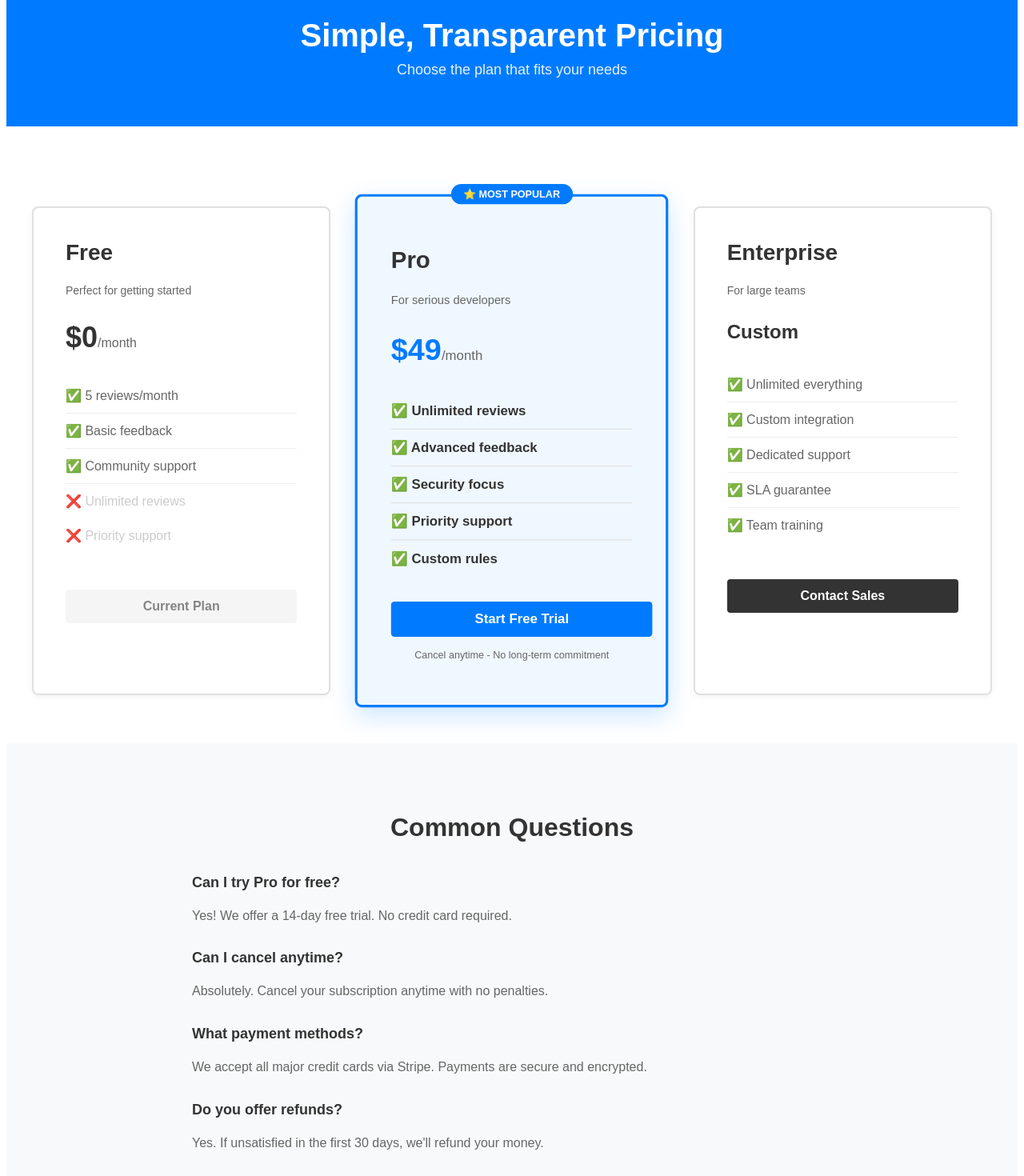
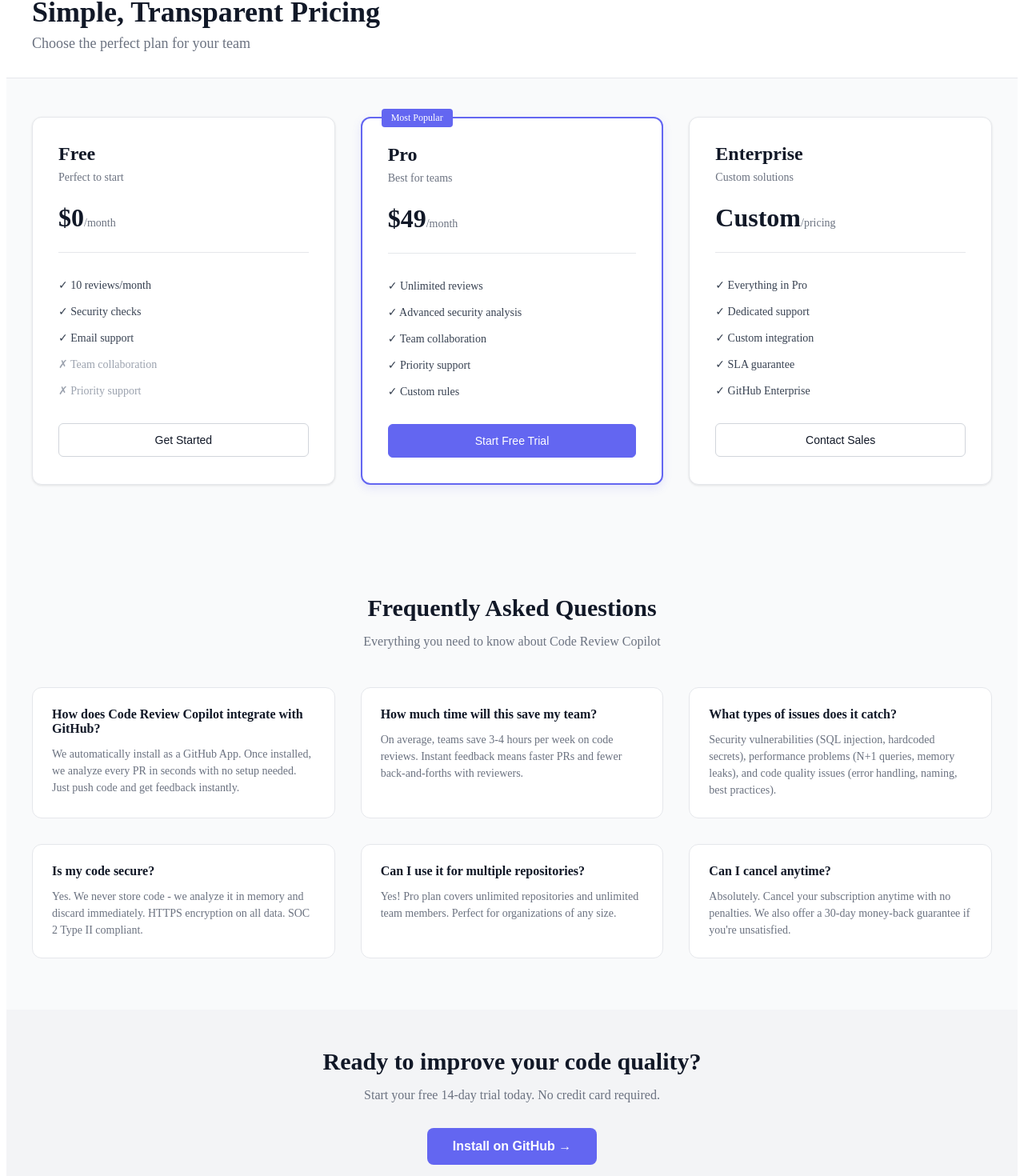
Before and after one commit to nimbitart/copilot, a Next.js app: page /pricing in a window 1280 px wide. Shown: the part 46-1516 px from the top of the page at 80% size. Built offline with nearby package versions, Linux system fonts and the light colour scheme.

Commit message:
Update pricing page with better FAQ and design

```diff
--- a/pages/pricing.tsx
+++ b/pages/pricing.tsx
@@ -1,256 +1,274 @@
+import React from 'react';
+
 export default function Pricing() {
   return (
-    <div style={{ fontFamily: 'Arial, sans-serif' }}>
+    <div style={{ minHeight: '100vh', backgroundColor: '#f9fafb' }}>
       {/* Header */}
-      <header style={{
-        backgroundColor: '#007bff',
-        color: 'white',
-        padding: '60px 20px',
-        textAlign: 'center'
-      }}>
-        <h1 style={{ fontSize: '40px', margin: '0' }}>
+      <div style={{ backgroundColor: '#ffffff', borderBottom: '1px solid #e5e7eb', padding: '2rem 0' }}>
+        <div style={{ maxWidth: '1200px', margin: '0 auto', padding: '0 1rem' }}>
+          <h1 style={{ fontSize: '2.25rem', fontWeight: 'bold', margin: '0 0 0.5rem', color: '#111827' }}>
             Simple, Transparent Pricing
           </h1>
-        <p style={{ fontSize: '18px', margin: '10px 0 0 0', opacity: 0.9 }}>
-          Choose the plan that fits your needs
+          <p style={{ fontSize: '1.125rem', color: '#6b7280', margin: 0 }}>
+            Choose the perfect plan for your team
           </p>
-      </header>
+        </div>
+      </div>
 
-      {/* Pricing Cards Section */}
-      <section style={{
-        padding: '60px 20px',
-        maxWidth: '1200px',
-        margin: '0 auto'
-      }}>
-        <div style={{
-          display: 'grid',
-          gridTemplateColumns: 'repeat(auto-fit, minmax(300px, 1fr))',
-          gap: '40px',
-          marginTop: '40px'
-        }}>
+      {/* Pricing Cards */}
+      <div style={{ maxWidth: '1200px', margin: '0 auto', padding: '3rem 1rem' }}>
+        <div style={{ display: 'grid', gridTemplateColumns: 'repeat(auto-fit, minmax(300px, 1fr))', gap: '2rem', marginBottom: '4rem' }}>
+
           {/* Free Plan */}
           <div style={{
-            border: '2px solid #e0e0e0',
-            padding: '40px',
-            borderRadius: '8px',
-            backgroundColor: 'white',
-            boxShadow: '0 2px 8px rgba(0,0,0,0.05)'
+            backgroundColor: '#ffffff',
+            border: '1px solid #e5e7eb',
+            borderRadius: '0.75rem',
+            padding: '2rem',
+            boxShadow: '0 1px 3px rgba(0,0,0,0.1)'
           }}>
-            <h2 style={{ fontSize: '28px', color: '#333', marginTop: '0' }}>Free</h2>
-            <p style={{ fontSize: '14px', color: '#666' }}>Perfect for getting started</p>
+            <h2 style={{ fontSize: '1.5rem', fontWeight: '600', margin: '0 0 0.5rem', color: '#111827' }}>
+              Free
+            </h2>
+            <p style={{ fontSize: '0.875rem', color: '#6b7280', margin: '0 0 1.5rem' }}>
+              Perfect to start
+            </p>
 
-            <div style={{ margin: '30px 0' }}>
-              <span style={{ fontSize: '36px', fontWeight: 'bold', color: '#333' }}>$0</span>
-              <span style={{ fontSize: '16px', color: '#666' }}>/month</span>
+            <div style={{ margin: '1.5rem 0', paddingBottom: '1.5rem', borderBottom: '1px solid #e5e7eb' }}>
+              <span style={{ fontSize: '2rem', fontWeight: '600', color: '#111827' }}>$0</span>
+              <span style={{ fontSize: '0.875rem', color: '#6b7280' }}>/month</span>
             </div>
 
-            <ul style={{ listStyle: 'none', padding: '0', color: '#666' }}>
-              <li style={{ padding: '12px 0', borderBottom: '1px solid #eee' }}>✅ 5 reviews/month</li>
-              <li style={{ padding: '12px 0', borderBottom: '1px solid #eee' }}>✅ Basic feedback</li>
-              <li style={{ padding: '12px 0', borderBottom: '1px solid #eee' }}>✅ Community support</li>
-              <li style={{ padding: '12px 0', color: '#ccc' }}>❌ Unlimited reviews</li>
-              <li style={{ padding: '12px 0', color: '#ccc' }}>❌ Priority support</li>
+            <ul style={{ listStyle: 'none', padding: 0, margin: '0 0 1.5rem', fontSize: '0.875rem' }}>
+              <li style={{ padding: '0.5rem 0', color: '#374151' }}>✓ 10 reviews/month</li>
+              <li style={{ padding: '0.5rem 0', color: '#374151' }}>✓ Security checks</li>
+              <li style={{ padding: '0.5rem 0', color: '#374151' }}>✓ Email support</li>
+              <li style={{ padding: '0.5rem 0', color: '#9ca3af' }}>✗ Team collaboration</li>
+              <li style={{ padding: '0.5rem 0', color: '#9ca3af' }}>✗ Priority support</li>
             </ul>
 
             <button style={{
               width: '100%',
-              padding: '12px',
-              marginTop: '30px',
-              backgroundColor: '#f0f0f0',
-              color: '#333',
-              border: 'none',
-              borderRadius: '4px',
-              fontSize: '16px',
-              fontWeight: 'bold',
-              cursor: 'not-allowed',
-              opacity: 0.6
-            }} disabled>
-              Current Plan
+              padding: '0.75rem 1rem',
+              backgroundColor: 'transparent',
+              border: '1px solid #d1d5db',
+              borderRadius: '0.375rem',
+              color: '#111827',
+              fontSize: '0.875rem',
+              fontWeight: '500',
+              cursor: 'pointer',
+              transition: 'all 0.2s'
+            }} onMouseEnter={(e) => e.target.style.backgroundColor = '#f3f4f6'} onMouseLeave={(e) => e.target.style.backgroundColor = 'transparent'}>
+              Get Started
             </button>
           </div>
 
-          {/* Pro Plan - FEATURED */}
+          {/* Pro Plan (Featured) */}
           <div style={{
-            border: '3px solid #007bff',
-            padding: '40px',
-            borderRadius: '8px',
-            backgroundColor: '#f0f8ff',
-            position: 'relative',
-            transform: 'scale(1.05)',
-            boxShadow: '0 10px 30px rgba(0, 123, 255, 0.2)'
+            backgroundColor: '#ffffff',
+            border: '2px solid #6366f1',
+            borderRadius: '0.75rem',
+            padding: '2rem',
+            boxShadow: '0 4px 12px rgba(99, 102, 241, 0.15)',
+            position: 'relative'
           }}>
             <div style={{
               position: 'absolute',
-              top: '-15px',
-              left: '50%',
-              transform: 'translateX(-50%)',
-              backgroundColor: '#007bff',
-              color: 'white',
-              padding: '5px 15px',
-              borderRadius: '20px',
-              fontSize: '12px',
-              fontWeight: 'bold'
+              top: '-12px',
+              left: '1.5rem',
+              backgroundColor: '#6366f1',
+              color: '#ffffff',
+              fontSize: '0.75rem',
+              padding: '0.25rem 0.75rem',
+              borderRadius: '0.25rem',
+              fontWeight: '500'
             }}>
-              ⭐ MOST POPULAR
+              Most Popular
             </div>
 
-            <h2 style={{ fontSize: '28px', color: '#333', marginTop: '20px' }}>Pro</h2>
-            <p style={{ fontSize: '14px', color: '#666' }}>For serious developers</p>
+            <h2 style={{ fontSize: '1.5rem', fontWeight: '600', margin: '0 0 0.5rem', color: '#111827' }}>
+              Pro
+            </h2>
+            <p style={{ fontSize: '0.875rem', color: '#6b7280', margin: '0 0 1.5rem' }}>
+              Best for teams
+            </p>
 
-            <div style={{ margin: '30px 0' }}>
-              <span style={{ fontSize: '36px', fontWeight: 'bold', color: '#007bff' }}>$49</span>
-              <span style={{ fontSize: '16px', color: '#666' }}>/month</span>
+            <div style={{ margin: '1.5rem 0', paddingBottom: '1.5rem', borderBottom: '1px solid #e5e7eb' }}>
+              <span style={{ fontSize: '2rem', fontWeight: '600', color: '#111827' }}>$49</span>
+              <span style={{ fontSize: '0.875rem', color: '#6b7280' }}>/month</span>
             </div>
 
-            <ul style={{ listStyle: 'none', padding: '0', color: '#333' }}>
-              <li style={{ padding: '12px 0', borderBottom: '1px solid #e0e0e0', fontWeight: 'bold' }}>✅ Unlimited reviews</li>
-              <li style={{ padding: '12px 0', borderBottom: '1px solid #e0e0e0', fontWeight: 'bold' }}>✅ Advanced feedback</li>
-              <li style={{ padding: '12px 0', borderBottom: '1px solid #e0e0e0', fontWeight: 'bold' }}>✅ Security focus</li>
-              <li style={{ padding: '12px 0', borderBottom: '1px solid #e0e0e0', fontWeight: 'bold' }}>✅ Priority support</li>
-              <li style={{ padding: '12px 0', fontWeight: 'bold' }}>✅ Custom rules</li>
+            <ul style={{ listStyle: 'none', padding: 0, margin: '0 0 1.5rem', fontSize: '0.875rem' }}>
+              <li style={{ padding: '0.5rem 0', color: '#374151' }}>✓ Unlimited reviews</li>
+              <li style={{ padding: '0.5rem 0', color: '#374151' }}>✓ Advanced security analysis</li>
+              <li style={{ padding: '0.5rem 0', color: '#374151' }}>✓ Team collaboration</li>
+              <li style={{ padding: '0.5rem 0', color: '#374151' }}>✓ Priority support</li>
+              <li style={{ padding: '0.5rem 0', color: '#374151' }}>✓ Custom rules</li>
             </ul>
 
-            <a
-              href="https://buy.stripe.com/test_aFacN4arj7vM76ua8v5gc00"
-              style={{
+            <button style={{
               width: '100%',
-                padding: '12px',
-                marginTop: '30px',
-                backgroundColor: '#007bff',
-                color: 'white',
-                border: 'none',
-                borderRadius: '4px',
-                fontSize: '16px',
-                fontWeight: 'bold',
+              padding: '0.75rem 1rem',
+              backgroundColor: '#6366f1',
+              border: '1px solid #6366f1',
+              borderRadius: '0.375rem',
+              color: '#ffffff',
+              fontSize: '0.875rem',
+              fontWeight: '500',
               cursor: 'pointer',
-                textAlign: 'center',
-                display: 'block',
-                textDecoration: 'none'
-              }}
-            >
+              transition: 'all 0.2s'
+            }} onMouseEnter={(e) => e.target.style.backgroundColor = '#4f46e5'} onMouseLeave={(e) => e.target.style.backgroundColor = '#6366f1'}>
+              <a href="https://buy.stripe.com/test_aFacN4arj7vM76ua8v5gc00" style={{ color: '#ffffff', textDecoration: 'none' }}>
                 Start Free Trial
               </a>
-            <p style={{ textAlign: 'center', fontSize: '12px', color: '#666', marginTop: '15px' }}>
-              Cancel anytime - No long-term commitment
-            </p>
+            </button>
           </div>
 
           {/* Enterprise Plan */}
           <div style={{
-            border: '2px solid #e0e0e0',
-            padding: '40px',
-            borderRadius: '8px',
-            backgroundColor: 'white',
-            boxShadow: '0 2px 8px rgba(0,0,0,0.05)'
+            backgroundColor: '#ffffff',
+            border: '1px solid #e5e7eb',
+            borderRadius: '0.75rem',
+            padding: '2rem',
+            boxShadow: '0 1px 3px rgba(0,0,0,0.1)'
           }}>
-            <h2 style={{ fontSize: '28px', color: '#333', marginTop: '0' }}>Enterprise</h2>
-            <p style={{ fontSize: '14px', color: '#666' }}>For large teams</p>
+            <h2 style={{ fontSize: '1.5rem', fontWeight: '600', margin: '0 0 0.5rem', color: '#111827' }}>
+              Enterprise
+            </h2>
+            <p style={{ fontSize: '0.875rem', color: '#6b7280', margin: '0 0 1.5rem' }}>
+              Custom solutions
+            </p>
 
-            <div style={{ margin: '30px 0' }}>
-              <span style={{ fontSize: '24px', fontWeight: 'bold', color: '#333' }}>Custom</span>
+            <div style={{ margin: '1.5rem 0', paddingBottom: '1.5rem', borderBottom: '1px solid #e5e7eb' }}>
+              <span style={{ fontSize: '2rem', fontWeight: '600', color: '#111827' }}>Custom</span>
+              <span style={{ fontSize: '0.875rem', color: '#6b7280' }}>/pricing</span>
             </div>
 
-            <ul style={{ listStyle: 'none', padding: '0', color: '#666' }}>
-              <li style={{ padding: '12px 0', borderBottom: '1px solid #eee' }}>✅ Unlimited everything</li>
-              <li style={{ padding: '12px 0', borderBottom: '1px solid #eee' }}>✅ Custom integration</li>
-              <li style={{ padding: '12px 0', borderBottom: '1px solid #eee' }}>✅ Dedicated support</li>
-              <li style={{ padding: '12px 0', borderBottom: '1px solid #eee' }}>✅ SLA guarantee</li>
-              <li style={{ padding: '12px 0' }}>✅ Team training</li>
+            <ul style={{ listStyle: 'none', padding: 0, margin: '0 0 1.5rem', fontSize: '0.875rem' }}>
+              <li style={{ padding: '0.5rem 0', color: '#374151' }}>✓ Everything in Pro</li>
+              <li style={{ padding: '0.5rem 0', color: '#374151' }}>✓ Dedicated support</li>
+              <li style={{ padding: '0.5rem 0', color: '#374151' }}>✓ Custom integration</li>
+              <li style={{ padding: '0.5rem 0', color: '#374151' }}>✓ SLA guarantee</li>
+              <li style={{ padding: '0.5rem 0', color: '#374151' }}>✓ GitHub Enterprise</li>
             </ul>
 
             <button style={{
               width: '100%',
-              padding: '12px',
-              marginTop: '30px',
-              backgroundColor: '#333',
-              color: 'white',
-              border: 'none',
-              borderRadius: '4px',
-              fontSize: '16px',
-              fontWeight: 'bold',
-              cursor: 'pointer'
-            }}>
+              padding: '0.75rem 1rem',
+              backgroundColor: 'transparent',
+              border: '1px solid #d1d5db',
+              borderRadius: '0.375rem',
+              color: '#111827',
+              fontSize: '0.875rem',
+              fontWeight: '500',
+              cursor: 'pointer',
+              transition: 'all 0.2s'
+            }} onMouseEnter={(e) => e.target.style.backgroundColor = '#f3f4f6'} onMouseLeave={(e) => e.target.style.backgroundColor = 'transparent'}>
               Contact Sales
             </button>
           </div>
         </div>
-      </section>
+      </div>
 
       {/* FAQ Section */}
-      <section style={{
-        backgroundColor: '#f8f9fa',
-        padding: '60px 20px'
-      }}>
-        <div style={{ maxWidth: '800px', margin: '0 auto' }}>
-          <h2 style={{ fontSize: '32px', textAlign: 'center', marginBottom: '40px', color: '#333' }}>
-            Common Questions
+      <div style={{ maxWidth: '1200px', margin: '0 auto', padding: '0 1rem 4rem' }}>
+        <h2 style={{ fontSize: '1.875rem', fontWeight: '700', marginBottom: '1rem', color: '#111827', textAlign: 'center' }}>
+          Frequently Asked Questions
         </h2>
+        <p style={{ fontSize: '1rem', color: '#6b7280', textAlign: 'center', marginBottom: '3rem' }}>
+          Everything you need to know about Code Review Copilot
+        </p>
 
-          <div style={{ marginBottom: '30px' }}>
-            <h3 style={{ color: '#333', fontSize: '18px' }}>Can I try Pro for free?</h3>
-            <p style={{ color: '#666', lineHeight: '1.6' }}>
-              Yes! We offer a 14-day free trial. No credit card required.
+        <div style={{ display: 'grid', gridTemplateColumns: 'repeat(auto-fit, minmax(350px, 1fr))', gap: '2rem' }}>
+
+          {/* FAQ Item 1 */}
+          <div style={{ backgroundColor: '#ffffff', borderRadius: '0.75rem', padding: '1.5rem', border: '1px solid #e5e7eb' }}>
+            <h3 style={{ fontSize: '1rem', fontWeight: '600', margin: '0 0 0.75rem', color: '#111827' }}>
+              How does Code Review Copilot integrate with GitHub?
+            </h3>
+            <p style={{ fontSize: '0.875rem', color: '#6b7280', margin: 0, lineHeight: '1.5' }}>
+              We automatically install as a GitHub App. Once installed, we analyze every PR in seconds with no setup needed. Just push code and get feedback instantly.
             </p>
           </div>
 
-          <div style={{ marginBottom: '30px' }}>
-            <h3 style={{ color: '#333', fontSize: '18px' }}>Can I cancel anytime?</h3>
-            <p style={{ color: '#666', lineHeight: '1.6' }}>
-              Absolutely. Cancel your subscription anytime with no penalties.
+          {/* FAQ Item 2 */}
+          <div style={{ backgroundColor: '#ffffff', borderRadius: '0.75rem', padding: '1.5rem', border: '1px solid #e5e7eb' }}>
+            <h3 style={{ fontSize: '1rem', fontWeight: '600', margin: '0 0 0.75rem', color: '#111827' }}>
+              How much time will this save my team?
+            </h3>
+            <p style={{ fontSize: '0.875rem', color: '#6b7280', margin: 0, lineHeight: '1.5' }}>
+              On average, teams save 3-4 hours per week on code reviews. Instant feedback means faster PRs and fewer back-and-forths with reviewers.
             </p>
           </div>
 
-          <div style={{ marginBottom: '30px' }}>
-            <h3 style={{ color: '#333', fontSize: '18px' }}>What payment methods?</h3>
-            <p style={{ color: '#666', lineHeight: '1.6' }}>
-              We accept all major credit cards via Stripe. Payments are secure and encrypted.
+          {/* FAQ Item 3 */}
+          <div style={{ backgroundColor: '#ffffff', borderRadius: '0.75rem', padding: '1.5rem', border: '1px solid #e5e7eb' }}>
+            <h3 style={{ fontSize: '1rem', fontWeight: '600', margin: '0 0 0.75rem', color: '#111827' }}>
+              What types of issues does it catch?
+            </h3>
+            <p style={{ fontSize: '0.875rem', color: '#6b7280', margin: 0, lineHeight: '1.5' }}>
+              Security vulnerabilities (SQL injection, hardcoded secrets), performance problems (N+1 queries, memory leaks), and code quality issues (error handling, naming, best practices).
             </p>
           </div>
 
-          <div>
-            <h3 style={{ color: '#333', fontSize: '18px' }}>Do you offer refunds?</h3>
-            <p style={{ color: '#666', lineHeight: '1.6' }}>
-              Yes. If unsatisfied in the first 30 days, we'll refund your money.
+          {/* FAQ Item 4 */}
+          <div style={{ backgroundColor: '#ffffff', borderRadius: '0.75rem', padding: '1.5rem', border: '1px solid #e5e7eb' }}>
+            <h3 style={{ fontSize: '1rem', fontWeight: '600', margin: '0 0 0.75rem', color: '#111827' }}>
+              Is my code secure?
+            </h3>
+            <p style={{ fontSize: '0.875rem', color: '#6b7280', margin: 0, lineHeight: '1.5' }}>
+              Yes. We never store code - we analyze it in memory and discard immediately. HTTPS encryption on all data. SOC 2 Type II compliant.
+            </p>
+          </div>
+
+          {/* FAQ Item 5 */}
+          <div style={{ backgroundColor: '#ffffff', borderRadius: '0.75rem', padding: '1.5rem', border: '1px solid #e5e7eb' }}>
+            <h3 style={{ fontSize: '1rem', fontWeight: '600', margin: '0 0 0.75rem', color: '#111827' }}>
+              Can I use it for multiple repositories?
+            </h3>
+            <p style={{ fontSize: '0.875rem', color: '#6b7280', margin: 0, lineHeight: '1.5' }}>
+              Yes! Pro plan covers unlimited repositories and unlimited team members. Perfect for organizations of any size.
+            </p>
+          </div>
+
+          {/* FAQ Item 6 */}
+          <div style={{ backgroundColor: '#ffffff', borderRadius: '0.75rem', padding: '1.5rem', border: '1px solid #e5e7eb' }}>
+            <h3 style={{ fontSize: '1rem', fontWeight: '600', margin: '0 0 0.75rem', color: '#111827' }}>
+              Can I cancel anytime?
+            </h3>
+            <p style={{ fontSize: '0.875rem', color: '#6b7280', margin: 0, lineHeight: '1.5' }}>
+              Absolutely. Cancel your subscription anytime with no penalties. We also offer a 30-day money-back guarantee if you're unsatisfied.
             </p>
           </div>
         </div>
-      </section>
+      </div>
 
       {/* CTA Section */}
-      <section style={{
-        backgroundColor: '#007bff',
-        color: 'white',
-        padding: '60px 20px',
-        textAlign: 'center'
-      }}>
-        <h2 style={{ fontSize: '32px', marginBottom: '20px' }}>
-          Start Your Free Trial Today
+      <div style={{ backgroundColor: '#f3f4f6', padding: '3rem 1rem' }}>
+        <div style={{ maxWidth: '800px', margin: '0 auto', textAlign: 'center' }}>
+          <h2 style={{ fontSize: '1.875rem', fontWeight: '700', margin: '0 0 1rem', color: '#111827' }}>
+            Ready to improve your code quality?
           </h2>
-        <a href="https://buy.stripe.com/test_aFacN4arj7vM76ua8v5gc00" style={{
-          padding: '15px 40px',
-          fontSize: '18px',
-          backgroundColor: 'white',
-          color: '#007bff',
-          textDecoration: 'none',
-          borderRadius: '5px',
-          fontWeight: 'bold',
-          display: 'inline-block'
-        }}>
-          Get Started
+          <p style={{ fontSize: '1rem', color: '#6b7280', marginBottom: '2rem' }}>
+            Start your free 14-day trial today. No credit card required.
+          </p>
+          <button style={{
+            padding: '0.875rem 2rem',
+            backgroundColor: '#6366f1',
+            color: '#ffffff',
+            border: 'none',
+            borderRadius: '0.5rem',
+            fontSize: '1rem',
+            fontWeight: '600',
+            cursor: 'pointer',
+            transition: 'all 0.2s'
+          }} onMouseEnter={(e) => e.target.style.backgroundColor = '#4f46e5'} onMouseLeave={(e) => e.target.style.backgroundColor = '#6366f1'}>
+            <a href="https://copilot-roan.vercel.app" style={{ color: '#ffffff', textDecoration: 'none' }}>
+              Install on GitHub →
             </a>
-      </section>
-
-      {/* Footer */}
-      <footer style={{
-        backgroundColor: '#333',
-        color: 'white',
-        padding: '40px 20px',
-        textAlign: 'center'
-      }}>
-        <p style={{ margin: '0', opacity: 0.8 }}>
-          © 2025 Code Review Copilot
-        </p>
-      </footer>
+          </button>
+        </div>
+      </div>
     </div>
   );
 }
```
Lines whose indentation alone changed are shown as unchanged.
